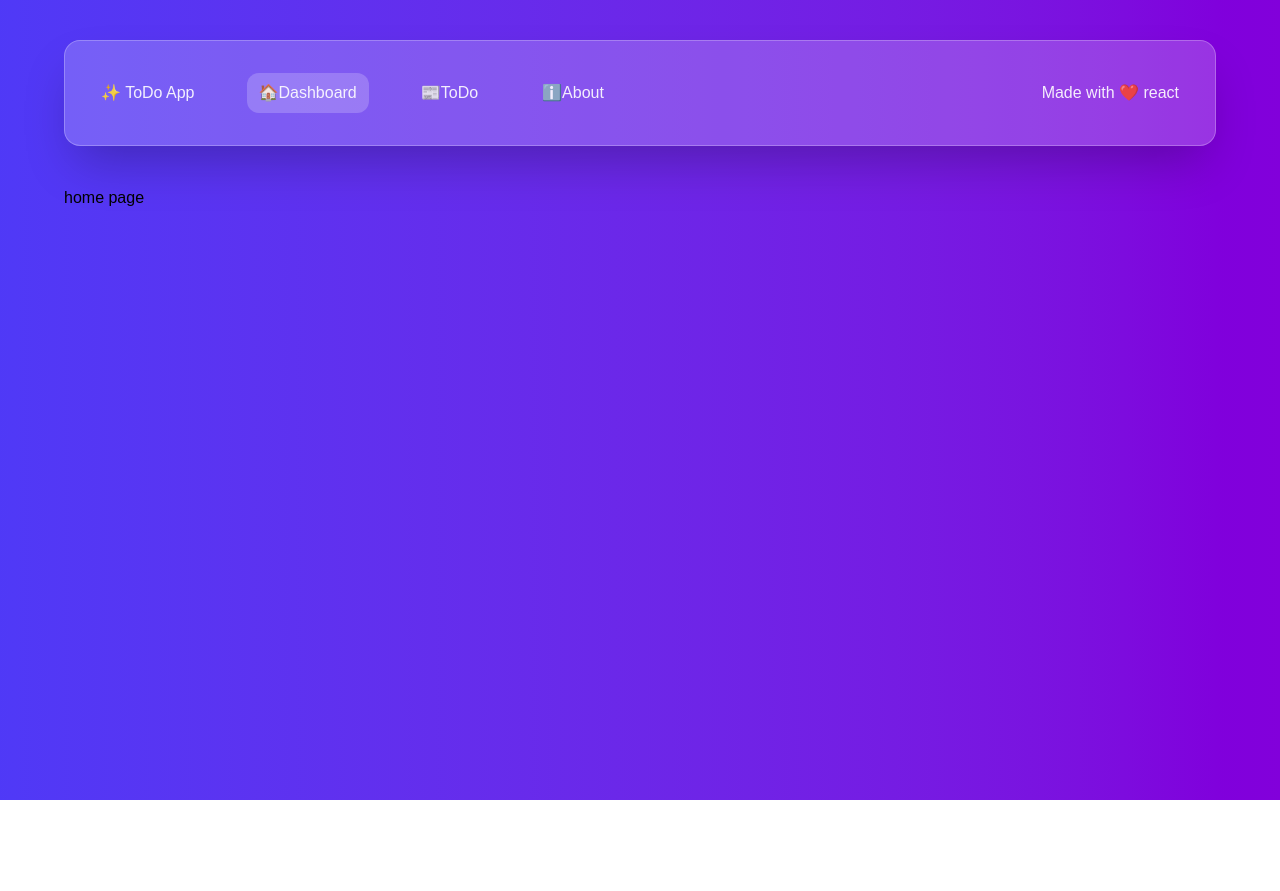
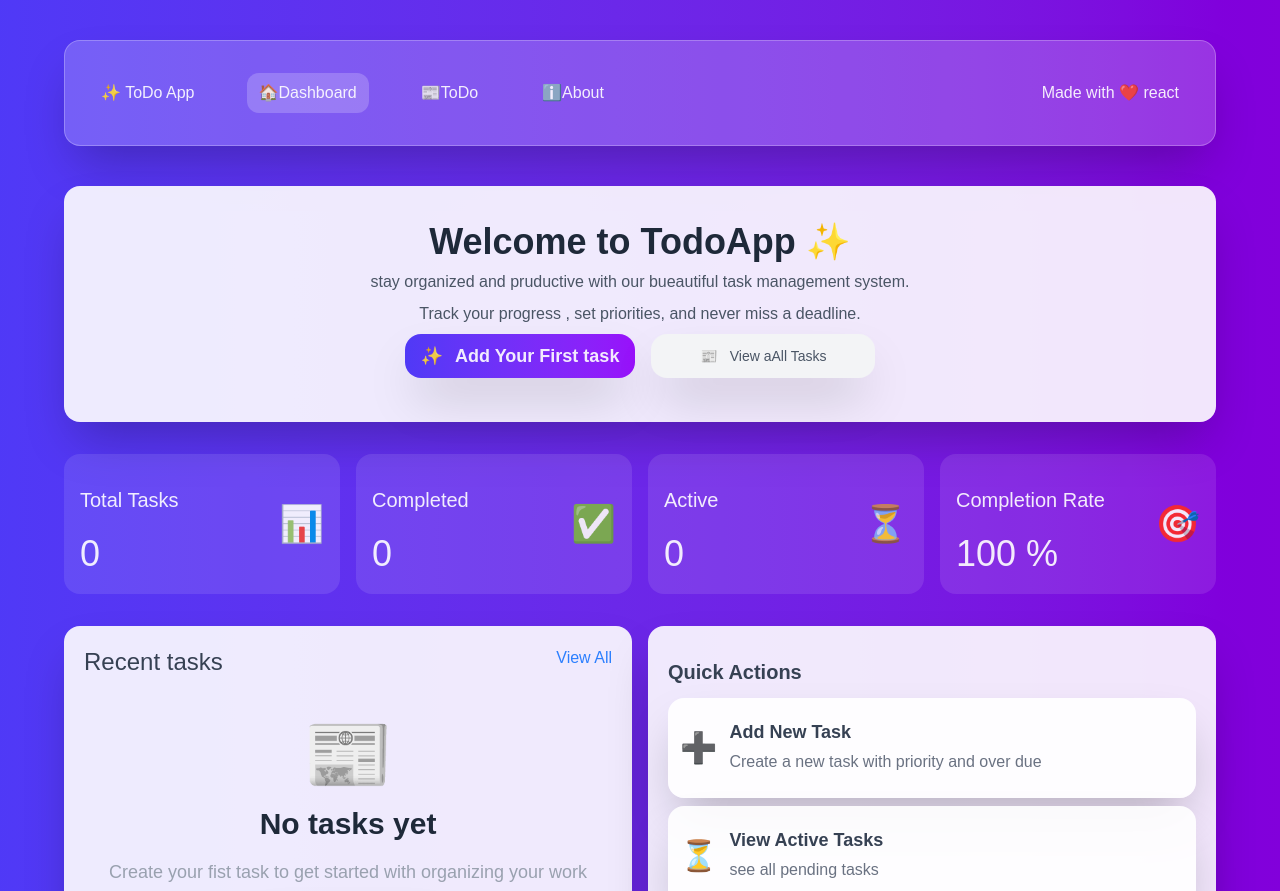
Before and after one commit to abd-elayyan/Todo-App, a Next.js app: page / in a window 1280 px wide. Shown: the top 891 px of the page. Before the commit the page ends 800 px from the top, so only its background shows below. Built offline with nearby package versions, Linux system fonts and the light colour scheme.

Commit message:
Create the home page

```diff
--- a/src/app/page.js
+++ /dev/null
@@ -1,7 +0,0 @@
-export default function Home() {
-  return (
-    <div>
-      <div>home page</div>
-    </div>
-  );
-}
--- /dev/null
+++ b/src/app/page.jsx
@@ -0,0 +1,135 @@
+"use client";
+import { AddNewForm } from "@/components/ui/AddNewForm";
+import { Button } from "@/components/ui/Buttotn";
+import EmptyMsg from "@/components/ui/EmptyMsg";
+import { QuickActions } from "@/components/ui/QuickActions";
+import { StateBox } from "@/components/ui/StateBux";
+import { TodoItems } from "@/components/ui/TodoItems";
+import { useTodos } from "@/hooks/useTodos";
+import Link from "next/link";
+
+export default function Home() {
+  const { showForm, setShowForm, state, todos, setFilter } = useTodos();
+
+  return (
+    <div>
+      {/* head section  */}
+      <div className="bg-white/90 rounded-2xl shadow-2xl flex flex-col items-center p-9">
+        <h1 className="text-4xl font-bold text-gray-800">
+          Welcome to TodoApp ✨
+        </h1>
+        <h5 className="text-gray-600 font-medium my-2">
+          stay organized and pruductive with our bueautiful task management
+          system.
+        </h5>
+        <h5 className="text-gray-600 font-medium">
+          Track your progress , set priorities, and never miss a deadline.
+        </h5>
+        <div className="flex  w-full gap-4 items-center justify-center max-w-xl mx-auto my-2">
+          <Button
+            title={"Add Your First task"}
+            icon={"✨"}
+            type={"primary"}
+            className={" "}
+            onClick={() => {
+              setShowForm(true);
+            }}
+          />
+          {showForm && (
+            <div className="inset-0 fixed backdrop-blur-sm bg-black/50 z-10 flex items-center justify-center ">
+              <AddNewForm onClick={() => setShowForm(false)} />
+            </div>
+          )}
+          <Link href={"/todo"} className="h-11">
+            {" "}
+            <Button
+              title={"View aAll Tasks"}
+              icon={"📰"}
+              type={"secondary"}
+              className={" py-2 h-11 w-56"}
+            />
+          </Link>
+        </div>
+      </div>
+
+      {/* status boxes */}
+      <div className="relative flex gap-4 w-full my-8">
+        <StateBox title={"Total Tasks"} icon={"📊"} count={state.total} />
+        <StateBox title={"Completed"} icon={"✅"} count={state.completed} />
+        <StateBox title={"Active"} icon={"⏳"} count={state.active} />
+        <StateBox
+          title={"Completion Rate"}
+          icon={"🎯"}
+          count={`${state.total > 0 ? (state.completed / state.total) * 100 : "100"} % `}
+        />
+      </div>
+
+      {/* Recent tasks & Quick actions */}
+      <div className="flex w-full gap-4 justify-between ">
+        {/* Recent tasks */}
+        <div className="bg-white/90 shadow-2xl rounded-2xl p-5  w-xl">
+          {/* header */}
+          <div className="flex justify-between">
+            <p className="text-2xl text-gray-700 ">Recent tasks</p>
+            <Link href={"/todo"} className="text-blue-500">
+              View All
+            </Link>
+          </div>
+          {/* todos */}
+          <div className="max-h-80 h-full min-h-80 relative overflow-y-auto px-2">
+            {todos && todos.length > 0 ? (
+              todos.map((todo) => <TodoItems todo={todo} key={todo.id} />)
+            ) : (
+              <div className=" text-center py-10  rounded-2xl border-gray-300   flex flex-col items-center h-full max-h-80 w-full">
+                <span className="text-7xl ">📰</span>
+                <p className="text-3xl py-4 font-semibold text-gray-800">
+                  No tasks yet
+                </p>
+                <p className="text-gray-400 text-lg font-normal mb-4">
+                  Create your fist task to get started with organizing your work
+                </p>
+                <div className="pb-6">
+                  <Button
+                    title={"Create New Task"}
+                    icon={"➕"}
+                    onClick={() => setShowForm(true)}
+                  />
+                </div>
+              </div>
+            )}
+          </div>
+        </div>
+
+        {/* Quick Actions  */}
+        <div className="bg-white/90 shadow-2xl rounded-2xl p-5 max-w-xl w-xl">
+          <p className="py-3 text-xl text-gray-700 font-semibold">
+            Quick Actions
+          </p>
+          <div className=" space-y-2 flex flex-col w-full">
+            <button onClick={() => setShowForm(true)}>
+              <QuickActions
+                title={"Add New Task"}
+                subTitle={"Create a new task with priority and over due"}
+                icon={"➕"}
+              />
+            </button>
+            <Link href={"/todo"} onClick={() => setFilter("active")}>
+              <QuickActions
+                title={"View Active Tasks"}
+                subTitle={"see all pending tasks"}
+                icon={"⏳"}
+              />
+            </Link>
+            <Link href={"/todo"} onClick={() => setFilter("completed")}>
+              <QuickActions
+                title={"View Completed"}
+                subTitle={"Review your accomplish"}
+                icon={"✅"}
+              />
+            </Link>
+          </div>
+        </div>
+      </div>
+    </div>
+  );
+}
--- a/src/components/ui/AddNewForm.jsx
+++ b/src/components/ui/AddNewForm.jsx
@@ -14,7 +14,6 @@ export const AddNewForm = ({ onClick }) => {
     e.preventDefault();
     onClick();
     addTodo(formData);
-    console.log("form add new form : ", todos);
   };
   // const {showForm,setShowForm} =
   const priorites = [
--- /dev/null
+++ b/src/components/ui/QuickActions.jsx
@@ -0,0 +1,13 @@
+export const QuickActions = ({ icon, title, subTitle }) => {
+  return (
+    <div className="flex bg-white/90 shadow-2xl px-3 py-5 rounded-2xl w-full cursor-pointer hover:-translate-y-1 duration-300">
+      {/* icon */}
+      <div className="text-3xl flex items-center">{icon}</div>
+      {/* title & subTitle */}
+      <div className="px-3 flex flex-col items-start">
+        <h1 className="text-gray-700 font-semibold text-lg">{title}</h1>
+        <p className="text-gray-500 font-medium py-1 ">{subTitle}</p>
+      </div>
+    </div>
+  );
+};
--- a/src/components/ui/SearchBar.jsx
+++ b/src/components/ui/SearchBar.jsx
@@ -5,7 +5,11 @@ export const SearchBar = () => {
     useTodos();
   const filters = [
     { count: state.total, label: "All Tasks", value: "all" },
-    { count: state.completed, label: "Completed", value: "completed" },
+    {
+      count: state.completed,
+      label: "Completed",
+      value: "completed",
+    },
     { count: state.active, label: "Active", value: "active" },
   ];
 
@@ -37,6 +41,7 @@ export const SearchBar = () => {
               <button
                 key={f.value}
                 value={f.value}
+                selected={f.selected}
                 onClick={() => setFilter(f.value)}
                 className={` px-3 py-2 rounded-lg  font-bold text-sm text-gray-500  cursor-pointer w-full hover:-translate-y-1 duration-300 ${filter === f.value ? "bg-linear-to-r from-indigo-600 to-purple-600 text-white/90" : " hover:bg-indigo-100 hover:text-indigo-500 "}`}
               >
@@ -71,6 +76,14 @@ export const SearchBar = () => {
           </select>
         </div>
       </div>
+
+      <div className="flex my-3">
+        <p className="text-lg font-bold text-gray-700 mr-3">Active Filter :</p>
+        <div className="flex py-1 px-3 bg-emerald-300 rounded-full">
+          <div className="mr-1">filter :</div>
+          <div> {filter}</div>
+        </div>
+      </div>
     </div>
   );
 };
--- /dev/null
+++ b/src/components/ui/StateBux.jsx
@@ -0,0 +1,13 @@
+export const StateBox = ({ title, icon, count }) => {
+  return (
+    <div className="flex w-full items-center justify-between py-2 px-4 text-white/90 rounded-2xl bg-white/10 gap-4">
+      {/* title and count */}
+      <div className="py-3 space-y-2">
+        <div className="py-3 text-xl">{title}</div>
+        <div className="text-4xl">{count}</div>
+      </div>
+      {/* icon */}
+      <div className="py-3 text-4xl">{icon}</div>
+    </div>
+  );
+};
--- a/src/contexts/TodoContext.jsx
+++ b/src/contexts/TodoContext.jsx
@@ -6,9 +6,10 @@ export const TodoContext = createContext();
 
 export const TodoProvider = ({ children }) => {
   const [todos, setTodos] = useState([]);
-  const [filter, setFilter] = useState("All");
+  const [filter, setFilter] = useState("all");
   const [searchQuery, setSearchQuery] = useState("");
   const [sortBy, setSortBy] = useState("created");
+  const [showForm, setShowForm] = useState(false);
 
   const addTodo = (todo) => {
     const newTodo = {
@@ -64,6 +65,8 @@ export const TodoProvider = ({ children }) => {
         setSearchQuery,
         sortBy,
         setSortBy,
+        showForm,
+        setShowForm,
       }}
     >
       {children}
```
